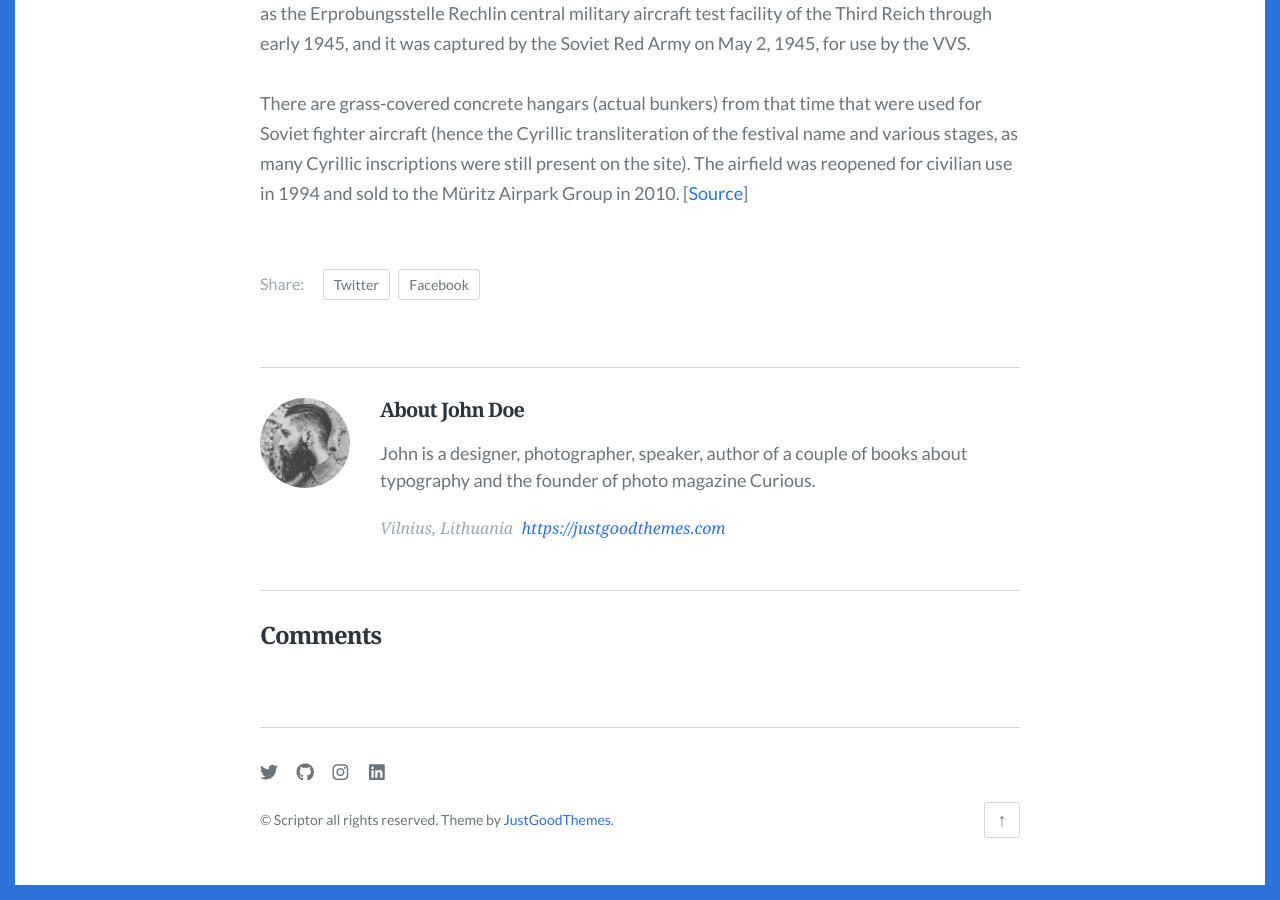
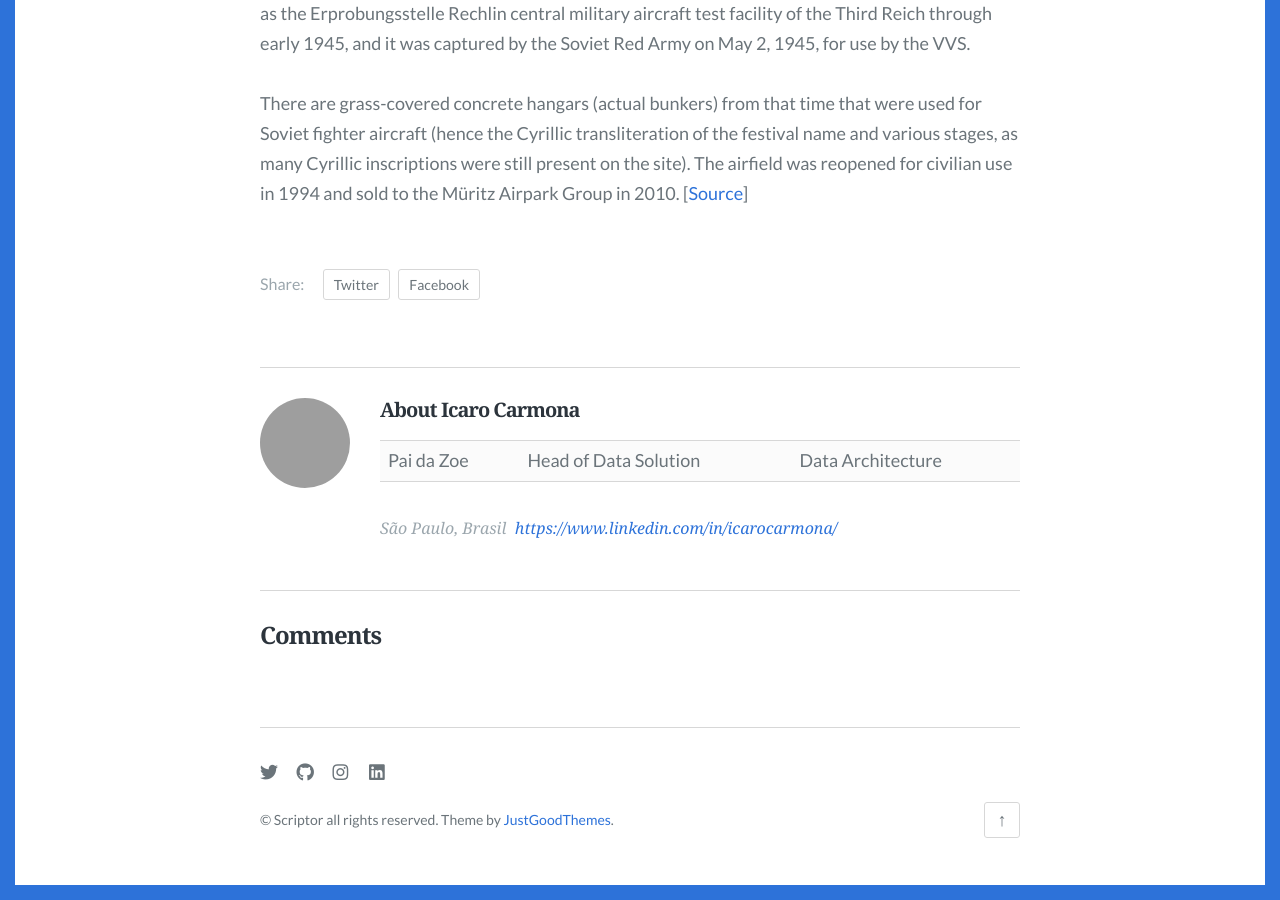
Before and after one commit to icarocarmona/icarocarmona.github.io, a Jekyll site: the page built from _posts/2019-01-01-the-advantages-and-disadvantages-of-working-from-home.md, in a window 1280 px wide and 900 px high, scrolled down 2204 px. Built offline with Jekyll 4.4.1, drawn with Linux system fonts in a browser that asks for light colours; some web fonts are replaced; comment, search, counter and statistics services are not loaded; some of the changed text lies outside the part shown; grey boxes are pictures that could not be loaded.

Commit message:
ajuste sobre mim

```diff
--- a/_data/author.json
+++ b/_data/author.json
@@ -1,7 +1,7 @@
 {
-  "name": "John Doe",
-  "bio": "John is a designer, photographer, speaker, author of a couple of books about typography and the founder of photo magazine Curious.",
-  "url": "https://justgoodthemes.com",
-  "location": "Vilnius, Lithuania",
-  "image": "images/author.png"
+  "name": "Icaro Carmona",
+  "bio": "Pai da Zoe | Head of Data Solution | Data Architecture",
+  "url": "https://www.linkedin.com/in/icarocarmona/",
+  "location": "São Paulo, Brasil",
+  "image": "https://media.licdn.com/dms/image/C4E03AQFXqZ2KmFsF2Q/profile-displayphoto-shrink_400_400/0/1608298911273?e=1677715200&v=beta&t=GD2UWW7YYDcIB0DaKRmw8A6vUlSKDhJT9eKvIu-vo2U"
 }
```
